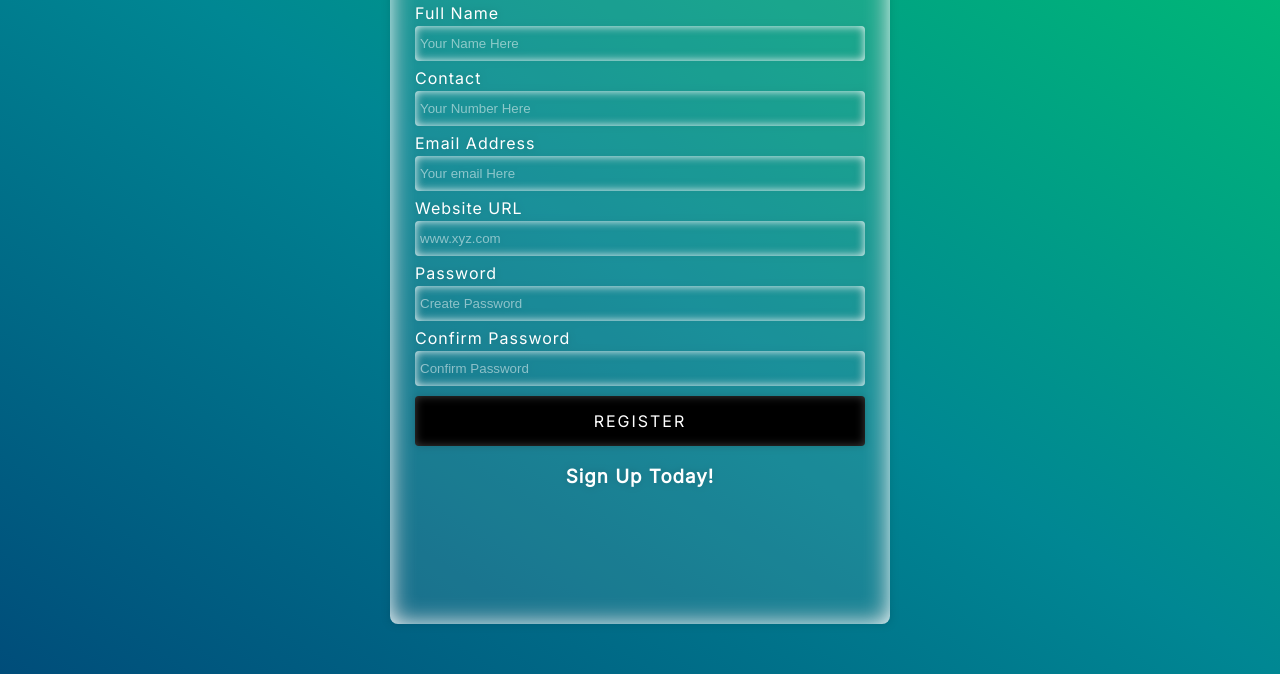
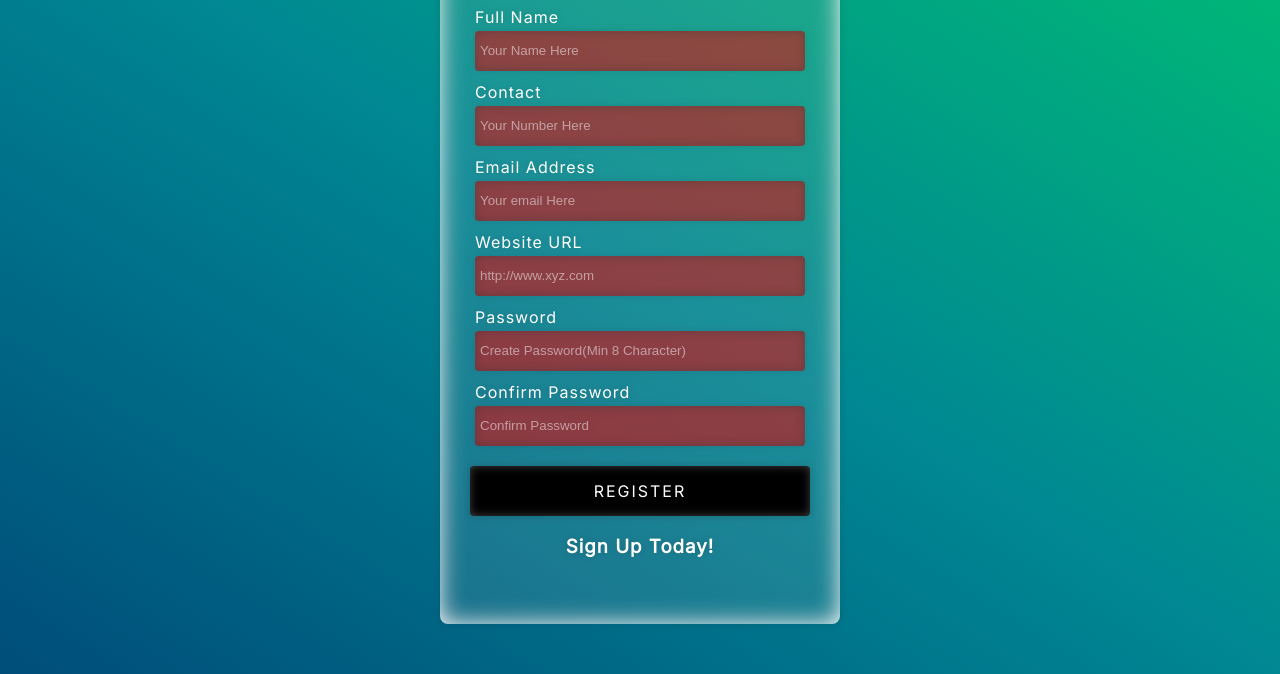
Before and after one commit to VipulBarjatya/Form-Validation, a plain HTML site: page index.html in a window 1280 px wide. Shown: the part 126-800 px from the top of the page. Drawn offline with Linux system fonts and the light colour scheme.

Commit message:
in built validation

```diff
--- a/index.html
+++ b/index.html
@@ -16,32 +16,35 @@
             <!-- Full Name -->
             <div class="form-group">
                 <label for="name">Full Name</label>
-                <input type="text" id="name" placeholder="Your Name Here">
+                <input type="text" id="name" placeholder="Your Name Here" required minlength="3" maxlength="100">
             </div>
             <!-- Phone Number -->
             <div class="form-group">
                 <label for="phone">Contact</label>
-                <input type="text" id="phone" placeholder="Your Number Here">
+                <input type="text" id="phone" placeholder="Your Number Here" required pattern="[0-9]{10}">
             </div>
             <!-- Email Address -->
             <div class="form-group">
                 <label for="email">Email Address</label>
-                <input type="email" id="email" placeholder="Your email Here">
+                <input type="email" id="email" placeholder="Your email Here" required>
             </div>
             <!-- Website Url -->
             <div class="form-group">
                 <label for="website">Website URL</label>
-                <input type="url" id="website" placeholder="www.xyz.com">
+                <input type="url" id="website" placeholder="http://www.xyz.com" required>
             </div>
             <!-- Password -->
             <div class="form-group">
                 <label for="password1">Password</label>
-                <input type="password" id="password1" placeholder="Create Password">
+                <input type="password" id="password1" placeholder="Create Password(Min 8 Character)" required
+                    pattern="^(?=.*\d)(?=.*[a-z])(?=.*[A-Z])(?=.*[a-zA-Z]).{8,}$"
+                    title="Please include 1 uppercase character, 1 lowercase character, and 1 number">
             </div>
             <!-- Confirm Password -->
             <div class="form-group">
                 <label for="password2">Confirm Password</label>
-                <input type="password" id="password2" placeholder="Confirm Password">
+                <input type="password" id="password2" placeholder="Confirm Password" required
+                    pattern="^(?=.*\d)(?=.*[a-z])(?=.*[A-Z])(?=.*[a-zA-Z]).{8,}$">
             </div>
             <button type="submit">Register</button>
         </form>
--- a/style.css
+++ b/style.css
@@ -16,7 +16,7 @@ body {
 }
 
 .container {
-  width: 500px;
+  width: 400px;
   height: 700px;
   background-color: rgba(255, 255, 255, 0.10);
   box-shadow: inset 0px 0px 25px #fff;
@@ -31,33 +31,34 @@ body {
 }
 
 /* .container:hover,
-.container:active {
+.container:focus {
   transform: scale(1.008);
   filter: drop-shadow(4px 2px 2px rgba(0, 0, 0, 0.35));
 } */
 
 /* FORM */
 form {
-  width: 90%;
+  width: 85%;
 }
 
 .form-group {
   height: 65px;
+  padding: 5px;
 }
 
 label {
   position: relative;
-  bottom: 3px;
+  bottom: 4px;
 }
 
 input {
   width: 100%;
-  height: 35px;
+  height: 40px;
   padding: 5px;
   border: none;
   background-color: transparent;
   color: #fff;
-  box-shadow: inset 0px 0px 10px rgba(255, 255, 255, 0.95);
+  box-shadow: inset 0px 0px 10px rgba(23, 23, 23, 0.3);
   border-radius: 4px;
   outline: none;
   box-sizing: border-box;
@@ -65,11 +66,11 @@ input {
 }
 
 input:hover {
-  background-color: #000;
+  background-color: rgb(23, 23, 23);
 }
 
 input:focus {
-  background-color: #000;
+  background-color: rgb(23, 23, 23);
   border: 1px solid #fff;
 }
 
@@ -78,12 +79,12 @@ input::placeholder {
 }
 
 input:valid {
-  /* background-color: rgb(0, 191, 114, 0.5); */
+  background-color: rgb(0, 191, 114, 0.5);
 
 }
 
 input:invalid {
-  background-color: rgba(191, 0, 0, 0.5);
+  background-color: rgba(251, 0, 0, 0.5);
 
 }
 
@@ -102,11 +103,12 @@ button {
   text-transform: uppercase;
   letter-spacing: 2px;
   font-family: inter;
+  margin-top: 10px;
 }
 
 button:hover {
   transform: scale(1.01);
-  background-color: rgb(15, 15, 15);
+  background-color: rgb(23, 23, 23);
 }
 
 button:active {
```
Also changed, not shown: form.png (added), 1 other file.
